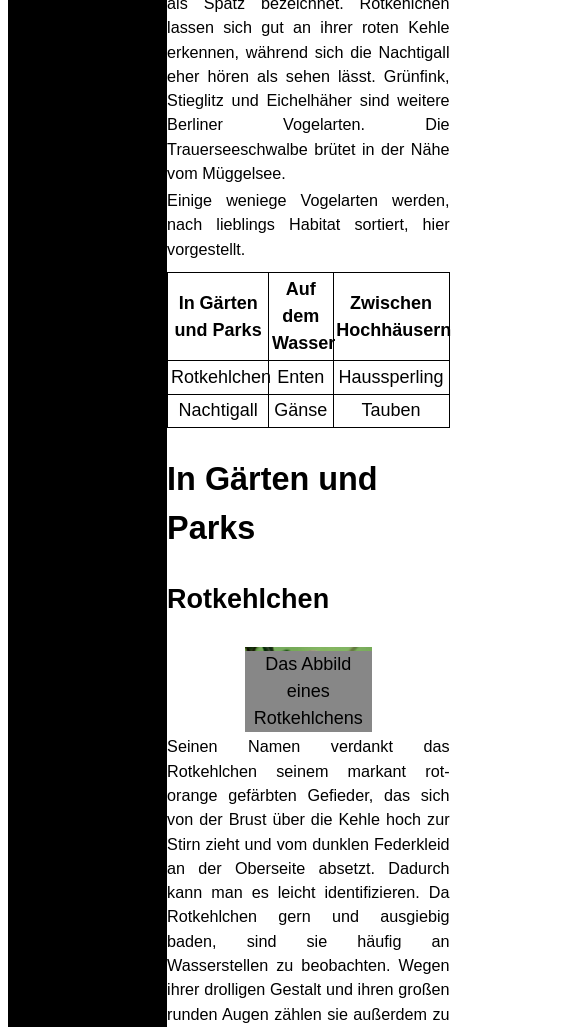
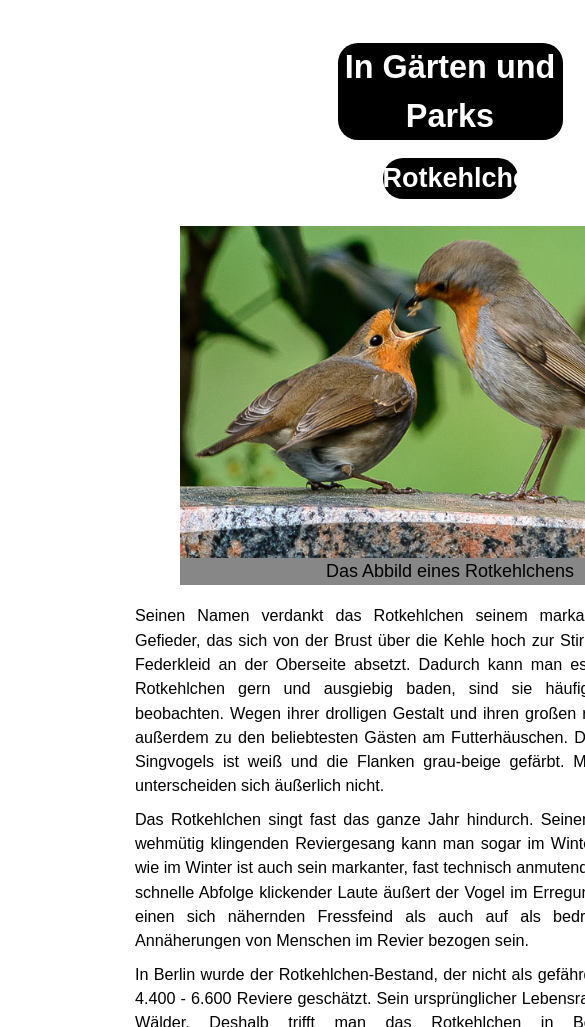
Before and after one commit to ClaraBindheim/FrontendProjekt, a website: page index.html in a window 390 px wide. Shown: the part 973-2000 px from the top of the page, 585 px wide, since content can reach past the window. Drawn offline with Linux system fonts and the light colour scheme.

Commit message:
Responsive grid layout without mediaqueries

```diff
--- a/index.html
+++ b/index.html
@@ -3,7 +3,7 @@
         <head>
             <meta charset="UTF-8">
             <meta name="author" content="Clara Bindheim">
-            <title>Vogelarten in Berlin</title>
+            <!-- <title>Vogelarten in Berlin</title> -->
             <link rel="stylesheet" href="css/style.css">
             <script src="#" defer async></script>
         </head>
@@ -54,10 +54,12 @@
                 <article id="in-gärten-und-parks">
                     <h2>In Gärten und Parks</h2>
                         <h3>Rotkehlchen</h3>
+                        <div class="content">
                             <figure>
                                 <img src="images/Rotkehlchen.jpeg" alt="Rotkehlchen">
                                 <figcaption>Das Abbild eines Rotkehlchens</figcaption>
                             </figure>
+                            <div class="text">
                             <p>Seinen Namen verdankt das Rotkehlchen seinem markant rot-orange gefärbten Gefieder, das sich von der Brust über die Kehle hoch zur Stirn zieht und vom
                                 dunklen Federkleid an der Oberseite absetzt. Dadurch kann man es leicht identifizieren. Da Rotkehlchen gern und ausgiebig baden, sind sie häufig an
                                 Wasserstellen zu beobachten. Wegen ihrer drolligen Gestalt und ihren großen runden Augen zählen sie außerdem zu den beliebtesten Gästen am Futterhäuschen.
@@ -68,11 +70,15 @@
                             <p>In Berlin wurde der Rotkehlchen-Bestand, der nicht als gefährdet gilt, im Jahr 2013 auf 4.400 - 6.600 Reviere geschätzt. Sein ursprünglicher Lebensraum sind
                                 deckungsreiche Wälder. Deshalb trifft man das Rotkehlchen in Berlin hauptsächlich in baumbestandenen und gebüschreichen Gärten, Parks und Friedhöfen.
                                 Dort fühlt es sich besonders wohl, wenn sich diese in Wassernähe befinden. Rotkehlchen baden gerne und ausgiebig bis zu mehrmals täglich.</p>
+                            </div>
+                        </div>
                         <h3>Nachtigall</h3>
+                        <div class="content">
                             <figure>
                                 <img src="images/Nachtigall.jpeg" alt="Nachtigall">
                                 <figcaption>Das Abbild einer Nachtigall</figcaption>
                             </figure>
+                            <div class="text">
                                 <p>Unscheinbar aber stimmgewaltig ist sie, die Nachtigall (Luscinia megarhynchos). Nur etwa 16 cm groß mit rötlich-braunem Gefieder bewegt sich die „Königin der Nacht“
                                     meist am Boden, denn dort, im Unterwuchs und Halbschatten, brütet das Weibchen seine vier bis sechs olivgrauen oder -braunen Eierchen aus. Ihre Nahrung
                                     besteht hauptsächlich aus Insekten und deren Larven. Auch Regenwürmer und Spinnen stehen auf ihrem Speiseplan. Im Spätsommer frisst sie zusätzlich Beeren und saftige
@@ -85,14 +91,18 @@
                                     wie Auwälder und Laubwälder, werden teils abgeholzt oder mit Nadelwald aufgeforstet. Daneben führen natürliche Ursachen, wie schlechte Witterung während der Brutzeit,
                                     Überschwemmungen und Brutverluste durch Prädatoren und das Insektensterben zu einem Bestandsrückgang. Von den 4,2 bis 11,6 Millionen Brutpaaren Europas,
                                     brüten etwa 95.000 Paare in Deutschland.</p>
+                            </div>
+                        </div>
                 </article>
                 <article id="auf-dem-wasser">
                     <h2>Auf dem Wasser</h2>
                         <h3>Enten</h3>
+                        <div class="content">
                             <figure>
                                 <img src="images/Ente.jpeg" alt="Ente">
                                 <figcaption>Das Abbild einer Ente</figcaption>
                             </figure>
+                            <div class="text">
                                 <p>Enten gehören sicherlich zu den bekanntesten Vögeln hierzulande. Das gilt natürlich vor allem für die häufigste Art, die Stockente, aber auch in der
                                     Innenstadt gibt es einige unterschiedliche Entenarten, die sich gut beobachten lassen und leicht voneinander zu unterscheiden sind. Vor allem durch
                                     das oft sehr bunte und charakteristische gefärbte Prachtkleid der Männchen sind Enten gut zu bestimmen.</p>
@@ -110,11 +120,15 @@
                                 <p>Und dann gibt es noch die große und heterogene Gruppe der Meeresenten, von denen einige auch im Binnenland vorkommen. Ein Berliner Vertreter ist die Schellente (Bucephala clangula),
                                     die vor allem an größeren Seen zu finden ist. Zu dieser Gruppe zählen auch die Säger, ausgezeichnete Taucher, die ihren Namen aufgrund ihres geriffelten Schnabels haben,
                                     der zum Erbeuten von Fisch nützlich ist. Die größte heimische Art, der Gänsesäger (Mergus merganser), brütet gelegentlich auf Stadtgebiet. </p>
+                            </div>
+                        </div>
                         <h3>Gänse</h3>
+                        <div class="content">
                             <figure>
                                 <img src="images/Gänse.jpeg" alt="Gänse">
                                 <figcaption>Das Abbild einer Gans</figcaption>
                             </figure>
+                            <div class="text">
                                 <p>Gänse gehören zur Ordnung der Entenvögel. Zusammen mit den Enten zählen sie zu den auffälligsten Wasservögeln hierzulande und sind an fast allen größeren Gewässern zu finden.
                                     Die wichtigsten Unterschiede und Gemeinsamkeiten können Sie hier nachlesen.</p>
                                 <p>Regelmäßiger Brutvogel in Deutschland ist nur die Graugans (Anser anser), die auch die Stammform unserer Hausgänse ist. Sie ist ein in ganz Deutschland verbreiteter Brutvogel
@@ -122,14 +136,18 @@
                                     nordische Brutvögel, die im Winter aus Skandinavien oder der russischen Arktis zu uns kommen. Im Binnenland trifft man fast ausschließlich Vertreter der sog. „Feldgänse“,
                                     oder auch „graue Gänse“ genannt, an, zu denen auch die Graugans zählt und die von der Gefiederfärbung her alle recht ähnlich sind. Die am häufigsten zu beobachtenden Wintergäste
                                     sind Saatgans (Anser fabalis) und Blässgans (A. albifrons), wobei Zwerggans (A. erythropus) und Kurzschnabelgans (A. brachyrhynchus) in Mitteleuropa seltene Ausnahmeerscheinungen sind.</p>
+                            </div>
+                        </div>
                 </article>
                 <article id="zwischen-hochhäusern">
                     <h2>Zwischen Hochhäusern</h2>
                         <h3>Haussperrling</h3>
+                    <div class="content">
                         <figure>
                             <img src="images/Haussperling.jpeg" alt="Haussperling">
                             <figcaption>Das Abbild eines Haussperlings</figcaption>
                         </figure>
+                        <div class="text">
                             <p>Haussperlinge sind überwiegend Höhlenbrüter. Sie nutzen alle möglichen Hohlräume und Nischen an Gebäuden, gelegentlich sind sie "Untermieter" in den großen Reisignestern der Weißstörche.
                                 Die voluminösen Nester (bis zu 3 Jahresbruten) werden aus Stroh, Halmen, Papierfetzen gebaut und fein mit Federchen und Pflanzenwolle ausgepolstert.</p>
                             <p>In der Brutzeit von April bis August werden bis zu 7 Eier etwa 12 Tage bebrütet. Die Nestlingszeit beträgt 12 bis 18 Tage. Nach dem Flüggewerden der Jungen
@@ -138,17 +156,23 @@
                             <p>Abnehmende Bestandsdichten in einigen Großstädten wie Hamburg und München geben Anlass zur Sorge. Neben Nahrungsmangel durch wegfallende geeignete Vegetationsstrukturen wie Stadtbrachen,
                                 Ruderalflächen und Wiesen, ist die Gebäudesanierung Ursache von Nistplatzmangel. Sinkende Haussperlingsbestände sind möglicherweise ein alarmierender Indikator für die Gefährdung von Arten
                                 mit wesentlich höheren Ansprüchen an ihren Lebensraum.</p>
+                        </div>
+                    </div>
                     <h3>Tauben</h3>
+                    <div class="content">
                         <figure>
                             <img src="images/Taube.jpg" alt="Taube">
                             <figcaption>Das Abbild einer Taube</figcaption>
                         </figure>
+                        <div class="text">
                             <p>Unsere heimischen Taubenarten sind recht große Vögel und eigentlich kaum zu übersehen. Dennoch wird meist diesen Vögeln, im Vergleich zu anderen Vogelarten, recht wenig Beachtung geschenkt,
                                 obwohl Tauben über sehr interessante Verhaltensweisen verfügen, die an Fähigkeiten unserer Säugetiere erinnern.</p>
                             <p>Im Gegensatz zu den meisten Vogelarten, die beim Trinken und zum Schlucken des Wassers ständig den Kopf heben müssen, können Tauben das Wasser einfach einsaugen</p>
                             <p>Eiweiß ist zum Wachstum des Vogelnachwuchses unabdinglich, so dass sogar überwiegend vegetarisch lebende Vogelarten zur Jungenaufzucht tierische Nahrung erbeuten müssen. Anders bei Tauben,
                                 die aus Blättern, Samen, Knospen und Beeren die sogenannte Kropfmilch produzieren. Mit dieser eiweiß- und fettreichen Nahrung werden die Küken in den ersten Lebenstagen gefüttert und wachsen
                                 dadurch sehr schnell heran. Tauben sind somit unabhängig von vorkommenden Nahrungstieren, so dass sie von Februar bis in den November Jungvögel groß ziehen können.</p>
+                        </div>
+                    </div>
                 </article>
                 <article id="gefahren-in-der-großstadt">
                     <h2>Gefahren in der Großstadt</h2>
--- a/scss/_article.scss
+++ b/scss/_article.scss
@@ -1,7 +1,22 @@
+@use "mixins";
+
 article{
-    margin-bottom: 4%;
+    margin-bottom: 5%;
+    text-align: center;
 
-    p,
+    p{
+        margin: 1% auto;
+    }
+
+    h2{
+        @include mixins.headlines(20px, 2% auto, 25%);
+    }
+
+    h3{
+        margin-top: 5%;
+        @include mixins.headlines(20px, 2% auto, 15%);
+    }
+
     figure{
         margin: 1% auto;
     }
@@ -18,4 +33,10 @@ article{
             text-align: justify;
         }
     }
+
+    .content{
+       display: grid;
+       grid-template-columns: repeat(auto-fit, minmax(50em, 1fr));
+       align-items: center;
+    }
 }
--- a/scss/_figure.scss
+++ b/scss/_figure.scss
@@ -3,7 +3,7 @@ $caption-background-color: hsl(0, 0%, 53%);
 figure{
 
     position: relative;
-    width: 45%;
+    width: 60%;
 
     img{
         display: block;
--- a/scss/_mainLayout.scss
+++ /dev/null
@@ -1,26 +0,0 @@
-main{
-    margin: auto;
-    width: 95%;
-}
-
-article{
-    display: flex;
-    flex-flow: row wrap;
-    justify-content: flex-start;
-    align-items: flex-start;
-    margin-bottom: 5%;
-    gap: 20px;
-    padding-left: 5%;
-    padding-bottom: 2%;
-
-    h2, h3{
-        width: 100%;
-        text-align: start;
-    }
-
-    table{
-        margin: 4% auto;
-    }
-
-    background-color: hsla(212, 79%, 44%, 0.405);
-}
--- a/scss/_mixins.scss
+++ b/scss/_mixins.scss
@@ -1,5 +1,9 @@
-//Abrunden der Ecken eines Abschnittes
-@mixin boarder-radius($boarder-radius, $margin){
+//Headlines
+@mixin headlines($boarder-radius, $margin, $width){
     margin: $margin;
     border-radius: $boarder-radius;
+    width: $width;
+    text-align: center;
+                background-color: hsl(0, 0%, 0%);
+                color: hsl(0, 0%, 100%);
 }
--- a/scss/_navigation.scss
+++ b/scss/_navigation.scss
@@ -4,22 +4,21 @@ $nav-color: hsl(0, 0%, 100%);
 @use "mixins";
 
 nav{
+
     background-color: $nav-background-color;
     z-index: 1;
     position: sticky;
-    top: 10px;
-    // flex: 1 1 10em;
-    // height: 100%;
-    // padding: 1%;
+    top: 0px;
+    align-self: start;
 
-    // ul{
-    //     display: flex;
-    //     flex-flow: row wrap;
-    //     justify-content: flex-start;
-    //     padding: 0%;
-    //     height: 90%;
-    //     gap: 20px;
-    // }
+    ul{
+    display: grid;
+    grid-template-columns: repeat(auto-fit, minmax(10em, 1fr));
+
+    li{
+        text-align: center;
+    }
+    }
 
     li a{
         white-space: wrap;
--- a/scss/_pagePositions.scss
+++ b/scss/_pagePositions.scss
@@ -1,57 +1,12 @@
 @use "mixins";
 
-// body{
-
-//     margin: 0%;
-
-//     .title{
-//         text-align: center;
-//         background-color: hsl(0, 0%, 0%);
-//         color: hsl(0, 0%, 100%);
-//         width: 30%;
-//         @include mixins.boarder-radius(20px, 2% auto);
-//     }
-
-//     div{
-//         display: flex;
-//         flex-flow: row wrap;
-//         margin: 0%;
-//         align-items: stretch;
-
-//         main{
-//             text-align: center;
-//             flex: 0 1 70em;
-//         }
-
-//     }
-// }
-
 body{
+    margin: 0%;
     display: grid;
-    grid-template-areas:    "nav article1"
-                            "nav article2"
-                            "empty article3"
-                            "empty article4"
-                            "empty article5";
-
-    grid-template-columns: 1fr, 4fr;
+    grid-template-rows: 1fr, auto;
 
     .title{
-                text-align: center;
-                background-color: hsl(0, 0%, 0%);
-                color: hsl(0, 0%, 100%);
-                width: 30%;
-                @include mixins.boarder-radius(20px, 2% auto);
+                @include mixins.headlines(20px, 2% auto, 30%);
             }
 
-    nav{
-        grid-area: nav;
-
-    }
-
-    #verschiedene-vogelarten{
-        grid-area: article1;
-    }
-
-
 }
```
Also changed, not shown: css/style.css, scss/style.scss (line endings or trailing spaces), 1 other file. Lines whose indentation alone changed are shown as unchanged.
